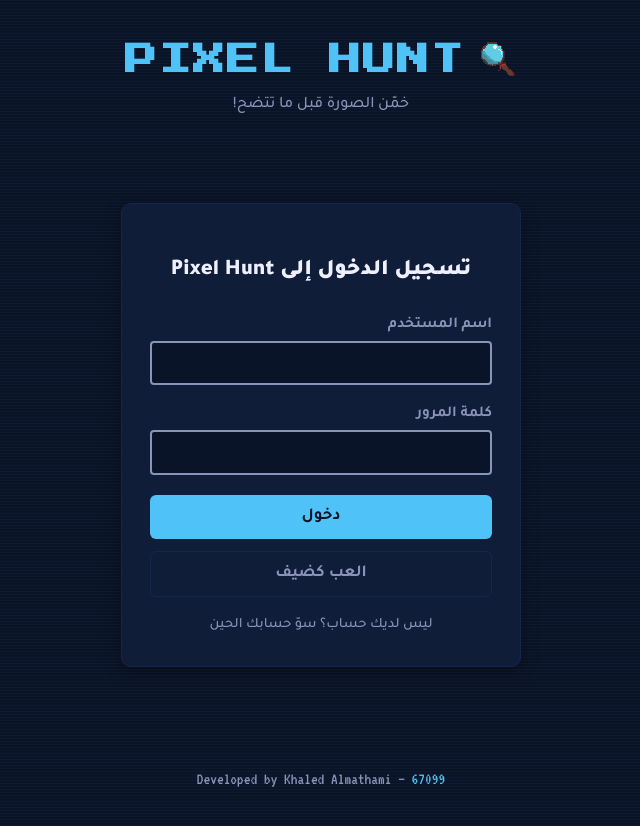
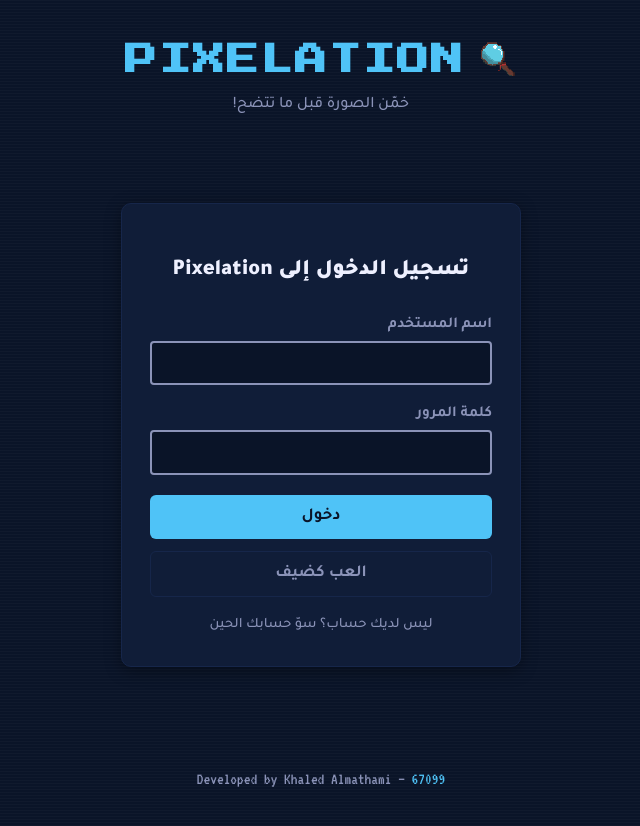
Before and after one commit to 67099/Pixelation, a website: page styles/index.html in a window 1280 px wide. Shown: the whole page, without its empty margins (319-959 px from the left). Drawn offline with nearby package versions, Linux system fonts and the light colour scheme.

Commit message:
Rename in-app branding from Pixel Hunt to Pixelation
Matches the actual project/repo name everywhere: page title, header
logo, login screen title, and README icon alt text.

```diff
--- a/js/views/AuthenticatorView.js
+++ b/js/views/AuthenticatorView.js
@@ -56,7 +56,7 @@ class AuthenticatorView {
         // **التأكد من وجود العناصر قبل تعيين النص**
         if (this.title && this.toggleLink && this.submitButton) {
             if (this.isLoginMode) {
-                this.title.textContent = 'تسجيل الدخول إلى Pixel Hunt';
+                this.title.textContent = 'تسجيل الدخول إلى Pixelation';
                 this.toggleLink.textContent = 'ليس لديك حساب؟ سوّ حسابك الحين';
                 this.submitButton.textContent = 'دخول';
             } else {
--- a/styles/index.html
+++ b/styles/index.html
@@ -3,7 +3,7 @@
 <head>
     <meta charset="UTF-8">
     <meta name="viewport" content="width=device-width, initial-scale=1.0">
-    <title>Pixel Hunt</title>
+    <title>Pixelation</title>
     <link rel="icon" href="/images/icon.png" type="image/png">
     <link rel="stylesheet" href="/styles/main.css">
     <script src="https://cdn.jsdelivr.net/npm/canvas-confetti@1.3.0/dist/confetti.browser.min.js"></script>
@@ -11,7 +11,7 @@
 <body>
 
     <header class="site-header">
-        <h1 class="logo"><img src="/images/icon.png" alt=""> PIXEL HUNT</h1>
+        <h1 class="logo"><img src="/images/icon.png" alt=""> PIXELATION</h1>
         <p class="tagline">خمّن الصورة قبل ما تتضح!</p>
     </header>
 
```
Also changed, not shown: README.md.
